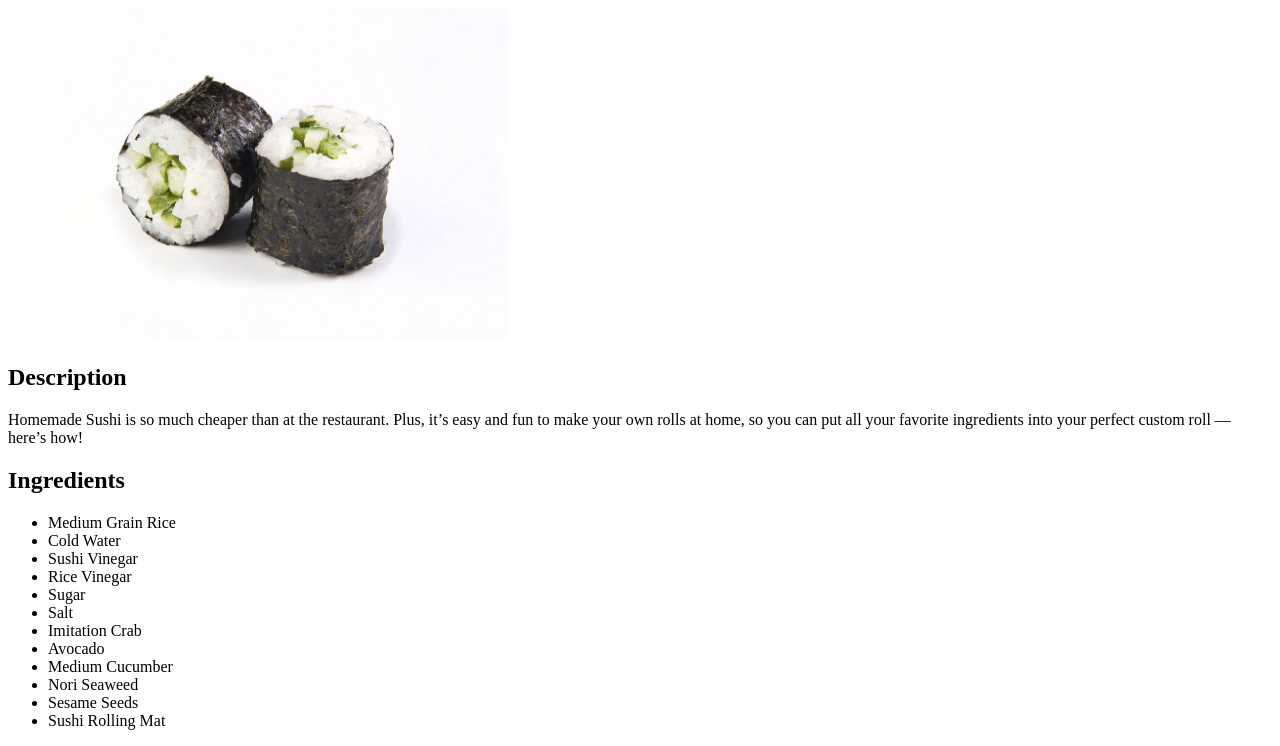
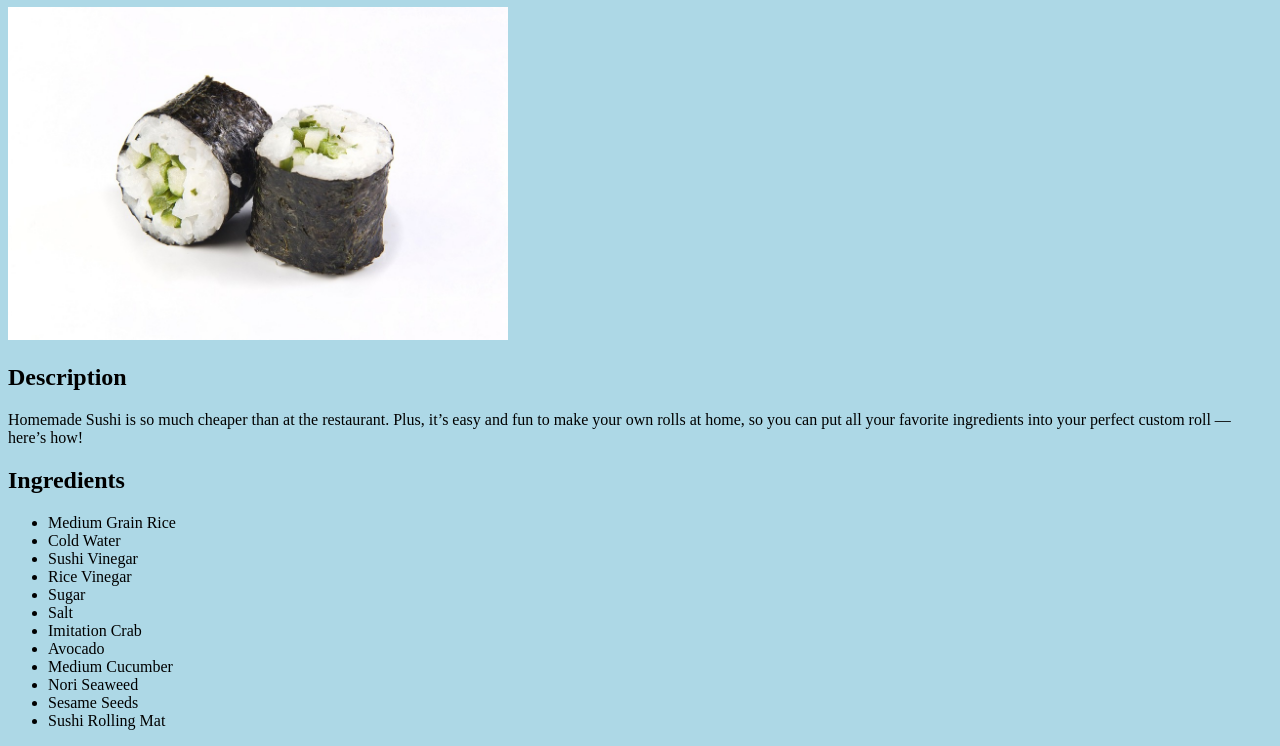
Before and after one commit to HuntOreo/recipes, a plain HTML site: page recipes/sushi.html in a window 1280 px wide. Shown: the part 73-819 px from the top of the page. Drawn offline with Linux system fonts and the light colour scheme.

Commit message:
Create recipe css template

```diff
--- /dev/null
+++ b/css/recipes.css
@@ -0,0 +1,13 @@
+html {
+  box-sizing: border-box;
+}
+
+*,
+*::before,
+*::after {
+  box-sizing: inherit;
+}
+
+body {
+  background-color: lightblue;
+}
--- a/recipes/sushi.html
+++ b/recipes/sushi.html
@@ -2,14 +2,22 @@
 <html lang="en">
   <head>
     <meta charset="UTF-8">
+    <link rel="stylesheet" href="../css/recipes.css">
     <title>Sushi</title>
   </head>
 
   <body>
+    <div class="container">
       <h1>Sushi Recipe</h1>
-    <img src="../img/sushi.jpg" alt="Some rolls of yummy sushi." width="500px">
+      <img class="thumbnail" src="../img/sushi.jpg" alt="Some rolls of yummy sushi." width="500px">
+    </div>
+
+    <div class="container">
       <h2>Description</h2>
       <p>Homemade Sushi is so much cheaper than at the restaurant. Plus, it’s easy and fun to make your own rolls at home, so you can put all your favorite ingredients into your perfect custom roll — here’s how!</p>
+    </div>
+
+    <div class="container">
       <h2>Ingredients</h2>
       <ul>
         <li>Medium Grain Rice</li>
@@ -25,6 +33,9 @@
         <li>Sesame Seeds</li>
         <li>Sushi Rolling Mat</li>
       </ul>
+    </div>
+
+    <div class="container">
       <h2>Steps</h2>
       <ol>
         <li>Wash rice with <strong>cold</strong> water.</li>
@@ -36,6 +47,7 @@
         <li>Roll nori into a <strong>Sushi Roll</strong>.</li>
         <li>Cut sushi into <strong>smaller</strong> slices and <strong>enjoy</strong>!</li>
       </ol>
+    </div>
     <a href="../index.html">Home</a>
   </body>
 </html>
```
Lines whose indentation alone changed are shown as unchanged.
